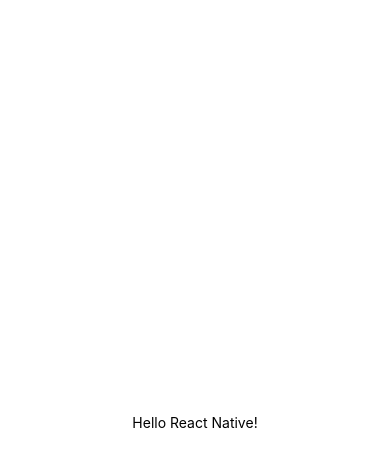
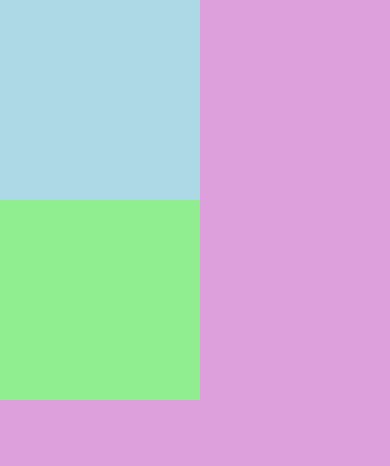
Before and after one commit to mGunawardhana/mobile-app-development-with-react-native-expo, a React Native app: screen / in a window 390 px wide. Shown: the top 466 px of the page. Built offline with nearby package versions, Linux system fonts and the light colour scheme.

Commit message:
learning how to use view component

```diff
--- a/App.js
+++ b/App.js
@@ -1,20 +1,15 @@
-import { StatusBar } from "expo-status-bar";
-import { StyleSheet, Text, View } from "react-native";
+import { View } from "react-native";
 
 export default function App() {
+  /**we can use inner view components in advanced user interfaces*/
   return (
-    <View style={styles.container}>
-      <Text>Hello React Native!</Text>
-      <StatusBar style="auto" />
+    <View style={{ flex: 1, backgroundColor: "plum" }}>
+      <View
+        style={{ width: 200, height: 200, backgroundColor: "lightblue" }}
+      ></View>
+      <View
+        style={{ width: 200, height: 200, backgroundColor: "lightgreen" }}
+      ></View>
     </View>
   );
 }
-
-const styles = StyleSheet.create({
-  container: {
-    flex: 1,
-    backgroundColor: "#fff",
-    alignItems: "center",
-    justifyContent: "center",
-  },
-});
```
